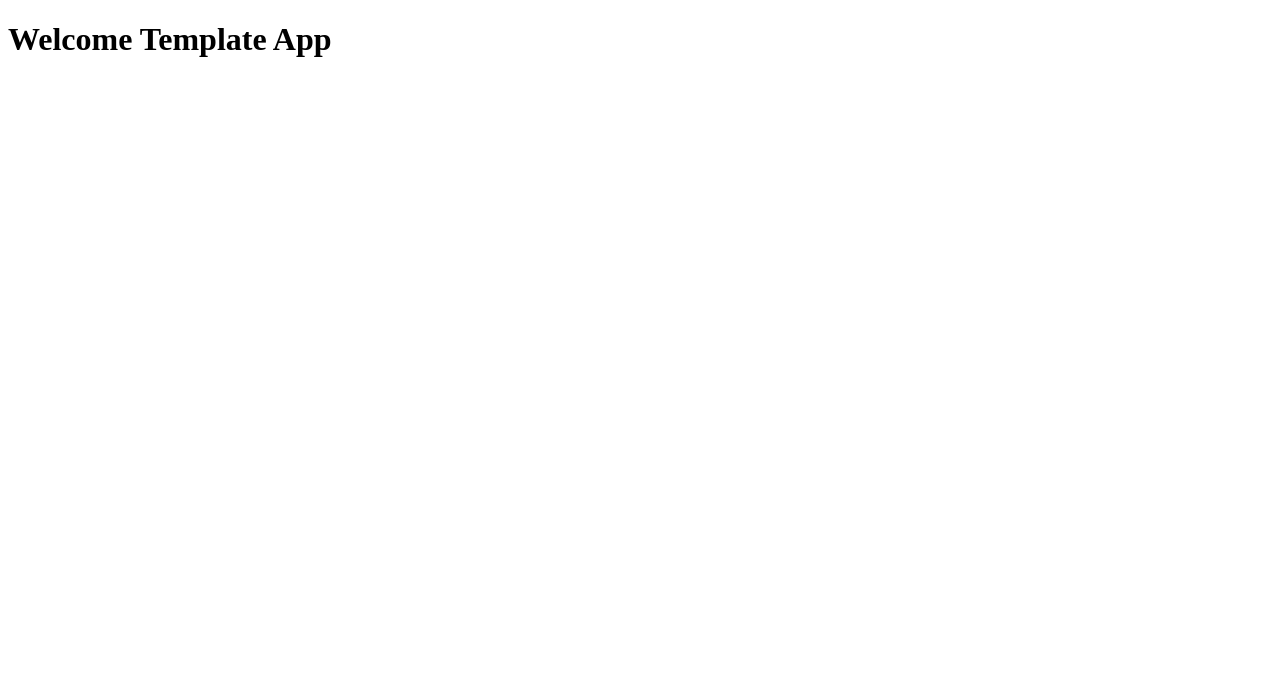
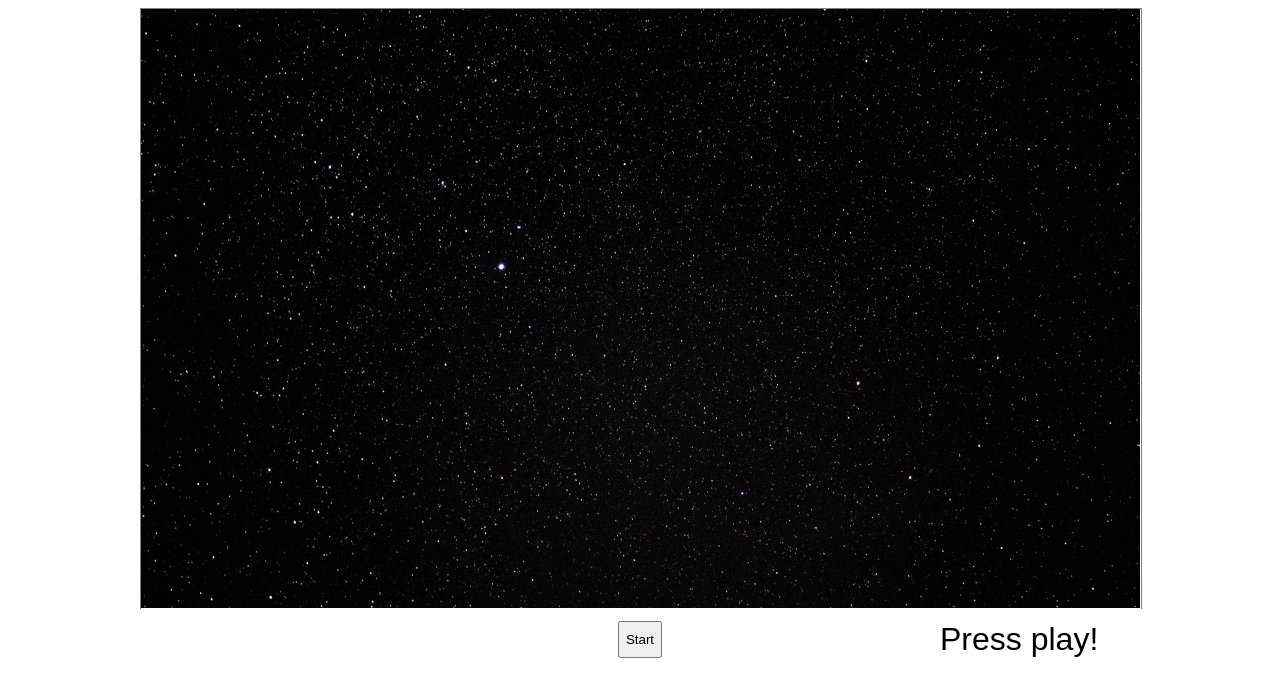
Before and after one commit to EngincanOzkan/brick-break, a website built with Parcel: page src/index.html in a window 1280 px wide. Built offline with nearby package versions, Linux system fonts and the light colour scheme.

Commit message:
birck-break plane design created

```diff
--- a/src/index.html
+++ b/src/index.html
@@ -2,10 +2,20 @@
 <html lang="en">
     <head>
         <meta charset="UTF-8">
-        <title>Template App !</title>
+        <link rel="stylesheet" href="style/index.css">
+        <title>Brick Break Game!</title>
     </head>
     <body>
-        <h1>Welcome Template App</h1>
+        <div id="main" class="main">
+            <canvas id="playField" width="1000" height="600"></canvas>
+            <img id="background" src="./images/background.png"></img>
+            <div id="display">
+                <div id="score"></div>
+                <button id="start">Start</button>
+                <div id="info">Press play!</div>
+              </div>
+            </div>
+        </div>
         <script src="./index.ts"></script>
     </body>
 </html>
--- /dev/null
+++ b/src/style/index.css
@@ -0,0 +1,38 @@
+:root {
+    --width: 1000px;
+    --height: 650px;
+}
+
+#main {
+    position: relative;
+    width: 1000px;
+    margin: 0 auto;
+    width: var(--width);
+    height: var(--height);
+    font-size: 32px;
+    font-family: Arial, Helvetica, sans-serif;
+}
+
+canvas {
+    position: absolute;
+    left: 0;
+    top: 0;
+    z-index: 10;
+    border-top: 1px solid grey;
+    border-left: 1px solid grey;
+    border-right: 1px solid grey;
+    margin-bottom: 40px;
+}
+
+#display {
+    position: absolute;
+    bottom: 0;
+    display: flex;
+    justify-content: space-between;
+    width: var(--width);
+}
+
+#score,
+#info {
+    width: 200px;
+}
```
Also changed, not shown: src/images/background.png (added), src/images/ball.png (added), src/images/brick-blue.png (added), src/images/brick-green.png (added), src/images/brick-purple.png (added), src/images/brick-red.png (added), src/images/brick-yellow.png (added), src/images/paddle.png (added).
